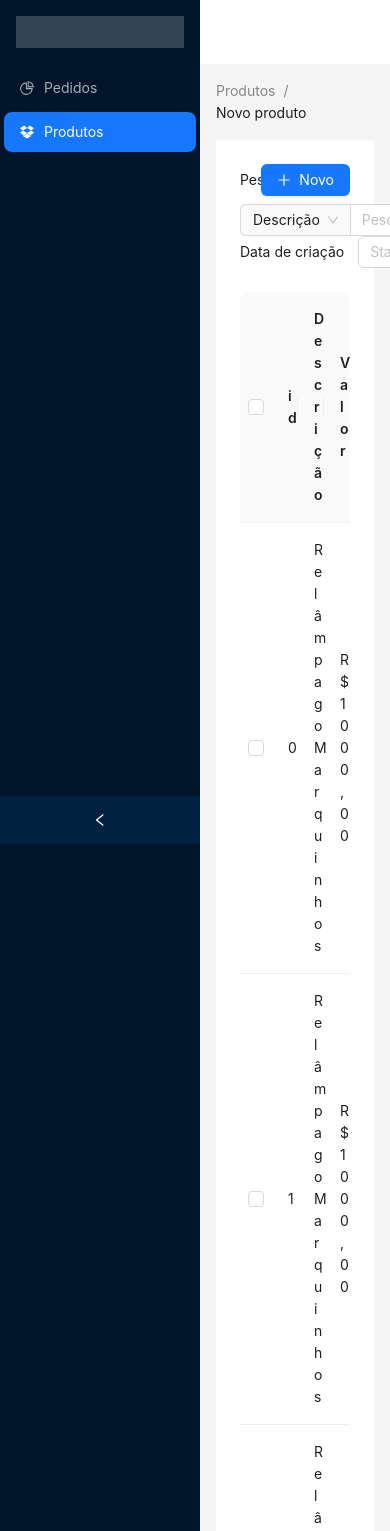
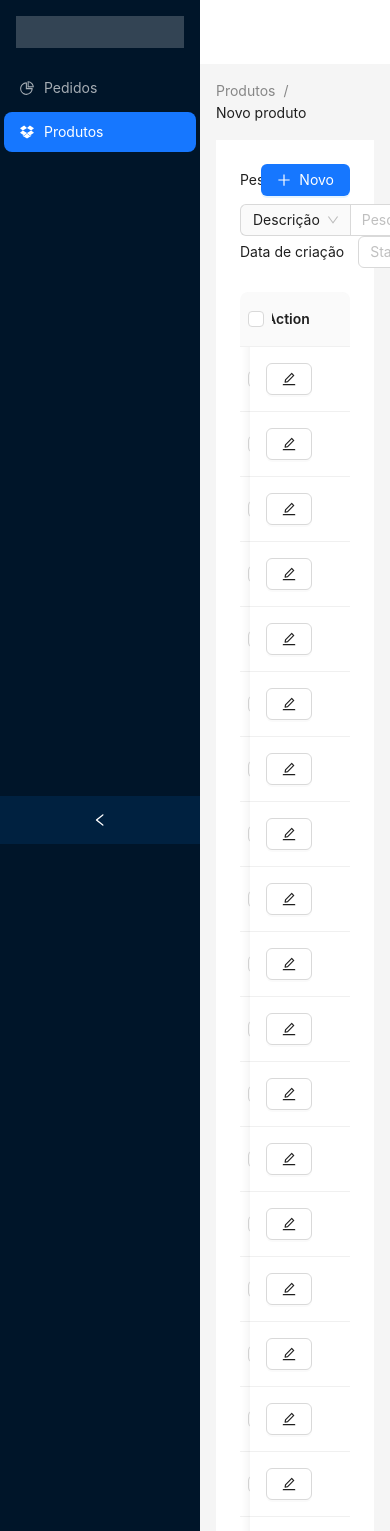
Before and after one commit to LucioHenrique512/motogear-ui-admin, a React (Create React App) app: page /products in a window 390 px wide. Shown: the top 1531 px of the page. Built offline with nearby package versions, Linux system fonts and the light colour scheme.

Commit message:
some responsive fixes

```diff
--- a/package.json
+++ b/package.json
@@ -3,6 +3,7 @@
   "version": "0.1.0",
   "private": true,
   "dependencies": {
+    "@faker-js/faker": "^7.6.0",
     "@testing-library/jest-dom": "^5.14.1",
     "@testing-library/react": "^13.0.0",
     "@testing-library/user-event": "^13.2.1",
--- a/src/pages/productspage/components/table/index.tsx
+++ b/src/pages/productspage/components/table/index.tsx
@@ -1,16 +1,22 @@
-import React, { useState } from 'react'
-import { Table } from 'antd'
-import { ColumnsType } from 'antd/es/table';
+import React, { useState } from "react";
+import { Button, Table } from "antd";
+import { ColumnsType } from "antd/es/table";
+import { EditOutlined } from "@ant-design/icons";
+import { faker } from "@faker-js/faker";
 
 interface DataType {
   key: React.Key;
   id: string;
   description: string;
   value: string;
+  quantity: number;
 }
 
-export const ProductsTable:React.FC =()=>{
+type IProductsTable = {
+  onEditClick: (id: string) => void;
+};
 
+export const ProductsTable: React.FC<IProductsTable> = ({ onEditClick }) => {
   const [selectedRowKeys, setSelectedRowKeys] = useState<React.Key[]>([]);
 
   const onSelectChange = (newSelectedRowKeys: React.Key[]) => {
@@ -22,6 +28,8 @@ export const ProductsTable:React.FC =()=>{
     {
       title: "id",
       dataIndex: "id",
+      width: 90,
+      fixed: "left",
     },
     {
       title: "Descrição",
@@ -31,86 +39,52 @@ export const ProductsTable:React.FC =()=>{
       title: "Valor",
       dataIndex: "value",
     },
+    {
+      title: "Estoque",
+      dataIndex: "quantity",
+    },
+    {
+      title: "Action",
+      key: "operation",
+      fixed: "right",
+      width: 100,
+      render: () => (
+        <Button onClick={() => onEditClick("0")} type="default">
+          <EditOutlined />
+        </Button>
+      ),
+    },
   ];
 
-      const data: DataType[] = [
-        {
-          key: 0,
-          id: "0",
-          description: `Relâmpago Marquinhos`,
-          value: `R$ 1000,00`,
-        },
-        {
-          key: 1,
-          id: "1",
-          description: `Relâmpago Marquinhos`,
-          value: `R$ 1000,00`,
-        },
-        {
-          key: 2,
-          id: "2",
-          description: `Relâmpago Marquinhos`,
-          value: `R$ 1000,00`,
-        },
-        {
-          key: 3,
-          id: "3",
-          description: `Relâmpago Marquinhos`,
-          value: `R$ 1000,00`,
-        },
-        {
-          key: 4,
-          id: "4",
-          description: `Relâmpago Marquinhos`,
-          value: `R$ 1000,00`,
-        },{
-          key: 5,
-          id: "5",
-          description: `Relâmpago Marquinhos`,
-          value: `R$ 1000,00`,
-        },{
-          key: 6,
-          id: "6",
-          description: `Relâmpago Marquinhos`,
-          value: `R$ 1000,00`,
-        },{
-          key: 7,
-          id: "7",
-          description: `Relâmpago Marquinhos`,
-          value: `R$ 1000,00`,
-        },{
-          key: 8,
-          id: "8",
-          description: `Relâmpago Marquinhos`,
-          value: `R$ 1000,00`,
-        },{
-          key: 9,
-          id: "9",
-          description: `Relâmpago Marquinhos`,
-          value: `R$ 1000,00`,
-        },{
-          key: 10,
-          id: "10",
-          description: `Relâmpago Marquinhos`,
-          value: `R$ 1000,00`,
-        },{
-          key: 11,
-          id: "11",
-          description: `Relâmpago Marquinhos`,
-          value: `R$ 1000,00`,
-        },
-      ];
+  const data: DataType[] = [];
+
+  for (let i = 0; i < 100; i++) {
+    data.push({
+      key: i,
+      id: i.toString(),
+      description: faker.name.fullName(),
+      value: `R$ ${(Math.random() * 1000).toLocaleString("pt-br", {
+        maximumFractionDigits: 2,
+        minimumFractionDigits: 2,
+      })}`,
+      quantity: Math.round(Math.random() * 1000),
+    });
+  }
 
   const rowSelection = {
     selectedRowKeys,
     onChange: onSelectChange,
   };
 
-    return<Table
+  return (
+    <Table
       sticky
       style={{ width: "100%" }}
       rowSelection={rowSelection}
       columns={columns}
       dataSource={data}
+      pagination={false}
+      scroll={{ x: 800 }}
     />
-}
+  );
+};
--- a/src/pages/productspage/index.tsx
+++ b/src/pages/productspage/index.tsx
@@ -62,7 +62,7 @@ export const ProductsPage: React.FC = () => {
           </Form>
         </S.Header>
         <S.Content>
-          <ProductsTable />
+          <ProductsTable onEditClick={() => setOpenProductDrawer(true)} />
         </S.Content>
       </S.Container>
       <ProductDrawer open={openProductDrawer} setOpen={setOpenProductDrawer} />
```
Also changed, not shown: 1 other file (tests, documents, lock files or other folders). Lines whose indentation alone changed are shown as unchanged.
